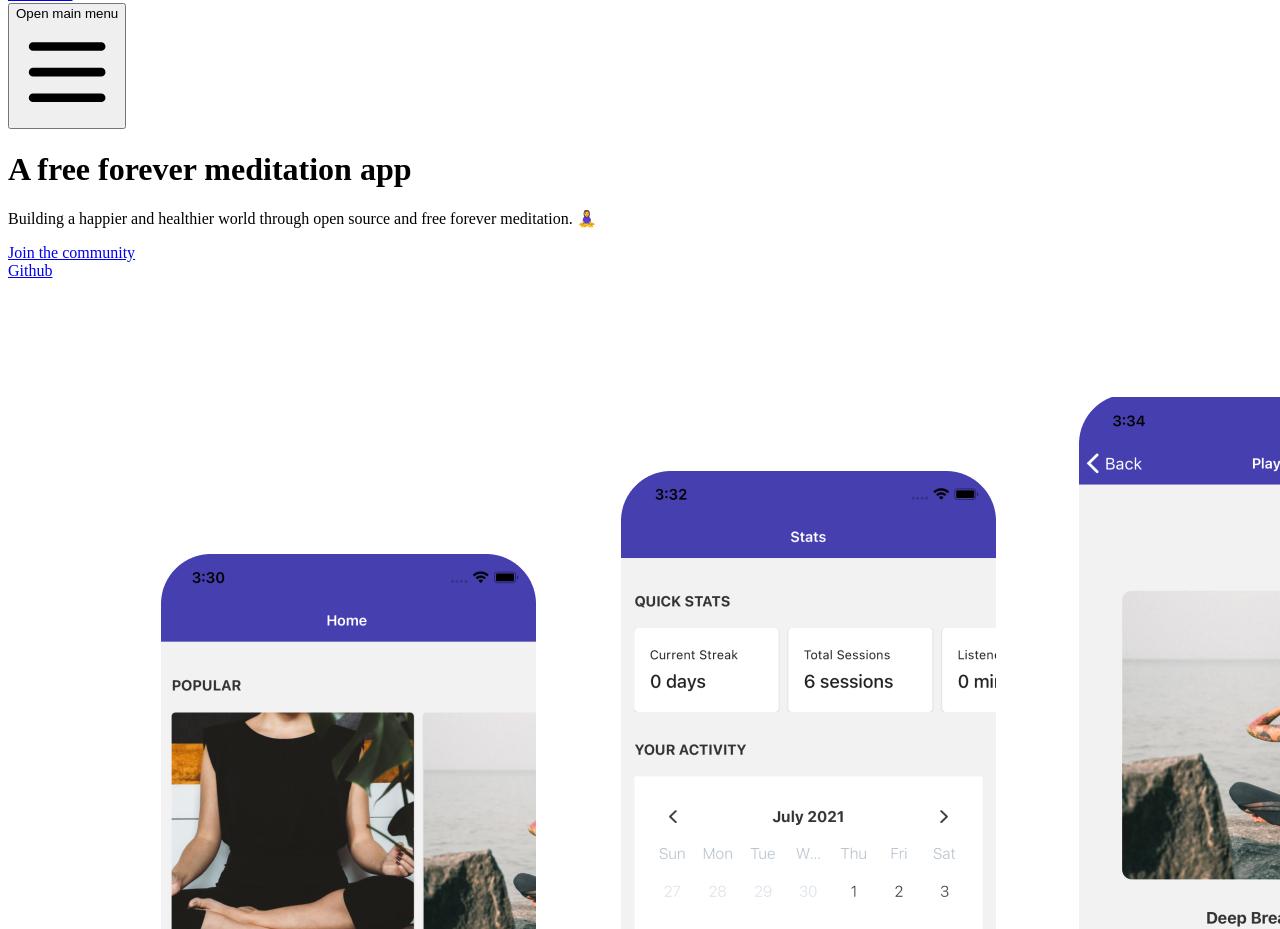
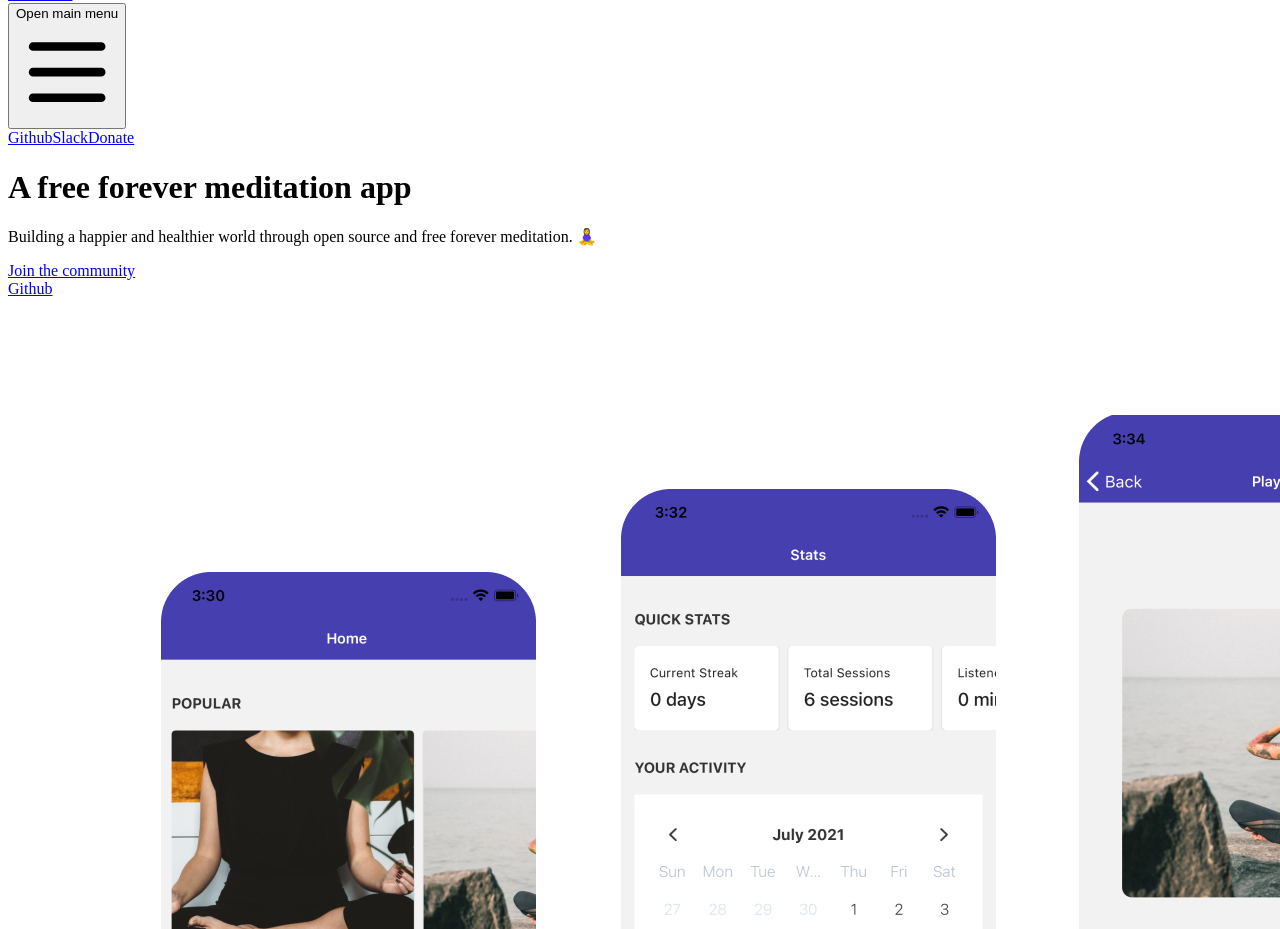
Before and after one commit to tiberiumihai/heylinda-website, a Next.js app: page / in a window 1280 px wide. Shown: the part 2380-3309 px from the top of the page. Built offline with nearby package versions, Linux system fonts and the light colour scheme.

Commit message:
Add purple donate button

```diff
--- a/pages/index.js
+++ b/pages/index.js
@@ -3,7 +3,14 @@ import { Fragment } from 'react'
 import { Popover, Transition } from '@headlessui/react'
 import { MenuIcon, XIcon } from '@heroicons/react/outline'
 
-const navigation = []
+const navigation = [
+  { name: 'Github', href: 'https://github.com/heylinda/heylinda-app', target: '_blank' },
+  {
+    name: 'Slack',
+    href: 'https://join.slack.com/t/heylinda/shared_invite/zt-to976i3o-qPBT6C~pU0QjyMeMgvMVYQ',
+    target: '_blank',
+  },
+]
 
 export default function Home() {
   return (
@@ -45,6 +52,7 @@ export default function Home() {
                     <div className="hidden md:block md:ml-10 md:pr-4 md:space-x-8">
                       {navigation.map((item) => (
                         <a
+                          target={item.target}
                           key={item.name}
                           href={item.href}
                           className="font-medium text-gray-500 hover:text-gray-900"
@@ -52,6 +60,13 @@ export default function Home() {
                           {item.name}
                         </a>
                       ))}
+                      <a
+                        target="_blank"
+                        href="https://opencollective.com/heylinda"
+                        className="font-medium text-indigo-600 hover:text-indigo-500"
+                      >
+                        Donate
+                      </a>
                     </div>
                   </nav>
                 </div>
```
